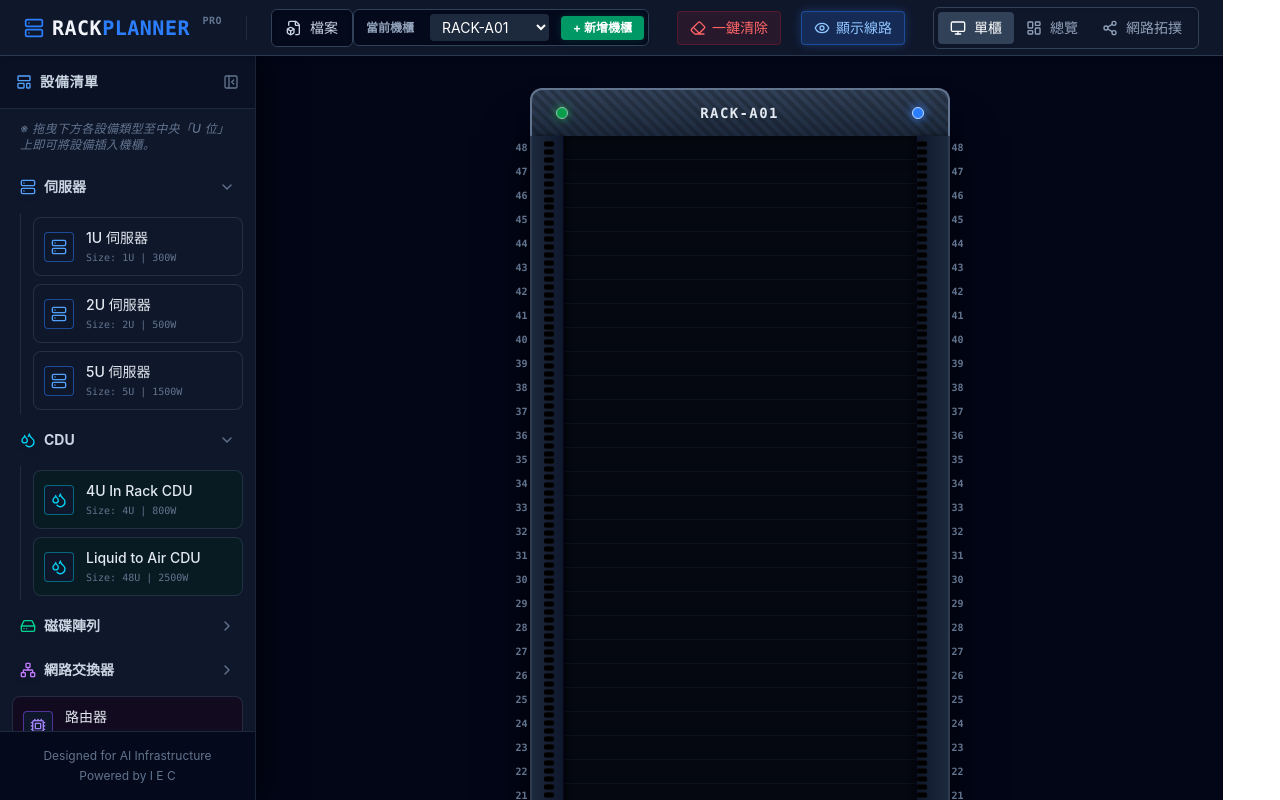
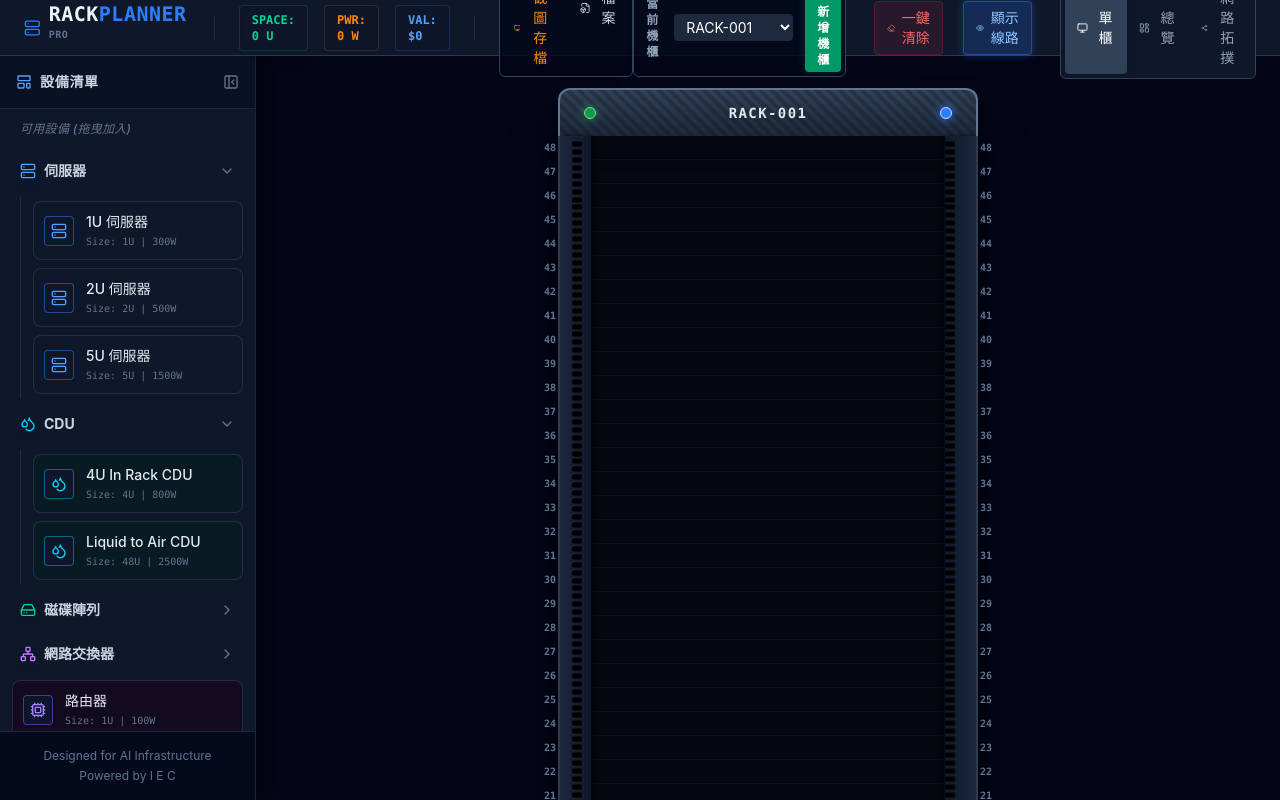
Before and after one commit to tsaikevnicw-web/rackplannerPRO, a React (Vite) app: page / in a window 1280 px wide. Built offline with nearby package versions, Linux system fonts and the light colour scheme.

Commit message:
feat: apply rack planner visual fixes and enhancements

```diff
--- a/src/components/layout/Header.jsx
+++ b/src/components/layout/Header.jsx
@@ -4,6 +4,7 @@ import { useRackPlanner } from '../../context/RackPlannerContext';
 
 const Header = () => {
     const {
+        devices,
         viewMode, setViewMode, racks, setRacks, setDevices, activeRackId, setActiveRackId, setSelectedId,
         isFitToScreen, setIsFitToScreen, showCables, setShowCables,
         isFileMenuOpen, setIsFileMenuOpen, isRaMenuOpen, setIsRaMenuOpen,
@@ -11,6 +12,10 @@ const Header = () => {
         handleFileChange, handleSaveData, handleExportBOM, handleExportCableRouting, handleExportImage,
         setClearConfirm, generateId, showAlert
     } = useRackPlanner();
+
+    const totalSpace = devices.filter(d => d.type !== 'SideCDU').reduce((sum, dev) => sum + (dev.size || 0), 0);
+    const totalPower = devices.reduce((sum, dev) => sum + (dev.power || 0), 0);
+    const totalPrice = devices.reduce((sum, dev) => sum + (dev.price || 0), 0);
 
     const handleClearAllClick = () => {
         if (viewMode === 'single') setClearConfirm({ isOpen: true, type: 'single' });
@@ -36,7 +41,31 @@ const Header = () => {
 
                 <div className="h-6 w-px bg-slate-700/50 hidden sm:block"></div>
 
-                <div className="hidden sm:flex bg-slate-950/80 p-0.5 rounded-md border border-slate-700 shadow-inner">
+                <div className="hidden lg:flex items-center gap-4 text-xs font-mono font-bold">
+                    <div className="bg-slate-900/80 text-emerald-400 px-3 py-1.5 rounded border border-emerald-500/20 shadow-inner relative group">
+                        SPACE: {totalSpace} U
+                        <div className="hidden group-hover:block absolute top-full left-0 mt-1 w-max bg-slate-800 text-white text-[10px] py-1 px-2 rounded shadow-xl z-50">已使用 U 數 (不含SideCDU)</div>
+                    </div>
+                    <div className="bg-slate-900/80 text-orange-400 px-3 py-1.5 rounded border border-orange-500/20 shadow-inner relative group">
+                        PWR: {totalPower.toLocaleString()} W
+                        <div className="hidden group-hover:block absolute top-full left-0 mt-1 w-max bg-slate-800 text-white text-[10px] py-1 px-2 rounded shadow-xl z-50">機房總功耗</div>
+                    </div>
+                    <div className="bg-slate-900/80 text-blue-400 px-3 py-1.5 rounded border border-blue-500/20 shadow-inner relative group">
+                        VAL: ${totalPrice.toLocaleString()}
+                        <div className="hidden group-hover:block absolute top-full left-0 mt-1 w-max bg-slate-800 text-white text-[10px] py-1 px-2 rounded shadow-xl z-50">機房總報價 (USD)</div>
+                    </div>
+                </div>
+
+                <div className="h-6 w-px bg-slate-700/50 hidden sm:block"></div>
+
+                <div className="hidden sm:flex bg-slate-950/80 p-0.5 rounded-md border border-slate-700 shadow-inner gap-1">
+                    <button
+                        onClick={handleExportImage}
+                        disabled={isExporting}
+                        className={`flex items-center gap-2 px-3 py-1.5 text-sm font-medium rounded transition-all text-orange-400 hover:bg-slate-800 hover:text-orange-300 ${isExporting ? 'opacity-50 cursor-not-allowed' : ''}`}
+                    >
+                        <Monitor className="w-4 h-4" /> 截圖存檔
+                    </button>
                     <div className="relative">
                         <button
                             onClick={() => setIsFileMenuOpen(!isFileMenuOpen)}
@@ -45,8 +74,7 @@ const Header = () => {
                                 isFileMenuOpen ? 'bg-blue-600 text-white shadow-lg shadow-blue-500/20' : 'text-slate-300 hover:bg-slate-800 hover:text-white'
                             } ${isExporting ? 'opacity-50 cursor-not-allowed' : ''}`}
                         >
-                            {isExporting ? <span className="w-4 h-4 rounded-full border-2 border-white/30 border-t-white animate-spin" /> : <FileBox className="w-4 h-4" />}
-                            檔案
+                            <FileBox className="w-4 h-4" /> 檔案
                         </button>
 
                         {isFileMenuOpen && (
@@ -70,9 +98,6 @@ const Header = () => {
                                     </button>
                                     <button onClick={handleExportCableRouting} className="w-full flex items-center gap-3 px-4 py-2 hover:bg-purple-500/20 hover:text-purple-400 text-sm text-slate-300 transition-colors">
                                         <Share2 className="w-4 h-4" /> 匯出網路線路表 (.csv)
-                                    </button>
-                                    <button onClick={handleExportImage} className="w-full flex items-center gap-3 px-4 py-2 hover:bg-orange-500/20 hover:text-orange-400 text-sm text-slate-300 transition-colors">
-                                        <Monitor className="w-4 h-4" /> 匯出機櫃示意圖 (.png)
                                     </button>
                                 </div>
                             </>
--- a/src/components/layout/Sidebar.jsx
+++ b/src/components/layout/Sidebar.jsx
@@ -44,7 +44,7 @@ const Sidebar = () => {
 
             <div className="flex-1 overflow-y-auto custom-scrollbar p-3 space-y-2">
                 <div className="text-xs text-slate-500 mb-4 px-2 italic font-medium tracking-wide">
-                    ※ 拖曳下方各設備類型至中央「U 位」上即可將設備插入機櫃。
+                    可用設備 (拖曳加入)
                 </div>
 
                 {DEVICE_TEMPLATES.map((group, idx) => {
--- a/src/hooks/useExport.js
+++ b/src/hooks/useExport.js
@@ -188,10 +188,9 @@ export function useExport(racks, devices, setIsFileMenuOpen, setIsExporting, rac
             ctx.shadowColor = 'rgba(0, 0, 0, 0.6)'; ctx.shadowBlur = Math.max(4, fontSize * 0.1); ctx.shadowOffsetX = 2; ctx.shadowOffsetY = 2;
 
             const drawWatermarkText = (text, yOffset) => {
-                ctx.fillStyle = 'rgba(255, 255, 255, 0.2)'; ctx.fillText(text, 0, yOffset);
-                ctx.strokeStyle = 'rgba(255, 255, 255, 0.15)'; ctx.lineWidth = Math.max(1, fontSize * 0.02); ctx.strokeText(text, 0, yOffset);
+                ctx.fillStyle = 'rgba(128, 128, 128, 0.35)'; ctx.fillText(text, 0, yOffset);
             };
-            drawWatermarkText('Inventec Confidential', -fontSize * 0.6); drawWatermarkText(timestamp, fontSize * 0.6);
+            drawWatermarkText(`Inventec Confidential ${timestamp}`, 0);
             ctx.restore();
 
             const url = canvas.toDataURL('image/png');
--- a/src/hooks/useRackData.js
+++ b/src/hooks/useRackData.js
@@ -3,7 +3,7 @@ import { getNicCount, getSwitchPortCount, getFabricGroup } from '../utils/helper
 import { DEFAULT_RACK_U_COUNT } from '../utils/constants';
 
 export function useRackData(alertModalRef) {
-    const [racks, setRacks] = useState([{ id: 'rack-1', name: 'RACK-A01', type: 'General', uCount: DEFAULT_RACK_U_COUNT }]);
+    const [racks, setRacks] = useState([{ id: 'rack-1', name: 'RACK-001', type: 'General', uCount: DEFAULT_RACK_U_COUNT }]);
     const [devices, setDevices] = useState([]);
 
     // Core references for calculations
@@ -24,6 +24,17 @@ export function useRackData(alertModalRef) {
         });
         return set;
     }, [devices]);
+
+    const handleUpdateRack = (id, updates) => {
+        setRacks(prev => prev.map(rack => {
+            if (rack.id !== id) return rack;
+            const updatedRack = { ...rack, ...updates };
+            if (updatedRack.type === 'ORv3') {
+                updatedRack.uCount = 44;
+            }
+            return updatedRack;
+        }));
+    };
 
     const handleUpdateDevice = (id, updates) => {
         setDevices(prev => prev.map(dev => dev.id === id ? { ...dev, ...updates } : dev));
@@ -148,6 +159,7 @@ export function useRackData(alertModalRef) {
         devices, setDevices,
         connectedPortsSet,
         generateId,
+        handleUpdateRack,
         handleUpdateDevice,
         handleConnectionChange,
         handleHardwareSpecChange,
--- a/src/index.css
+++ b/src/index.css
@@ -1,9 +1,8 @@
 @import "tailwindcss";
 
-body {
+body, html, #root {
   margin: 0;
-  display: flex;
-  place-items: center;
-  min-width: 320px;
-  min-height: 100vh;
+  padding: 0;
+  width: 100%;
+  height: 100%;
 }
```
Also changed, not shown: 更新方法.txt (added).
